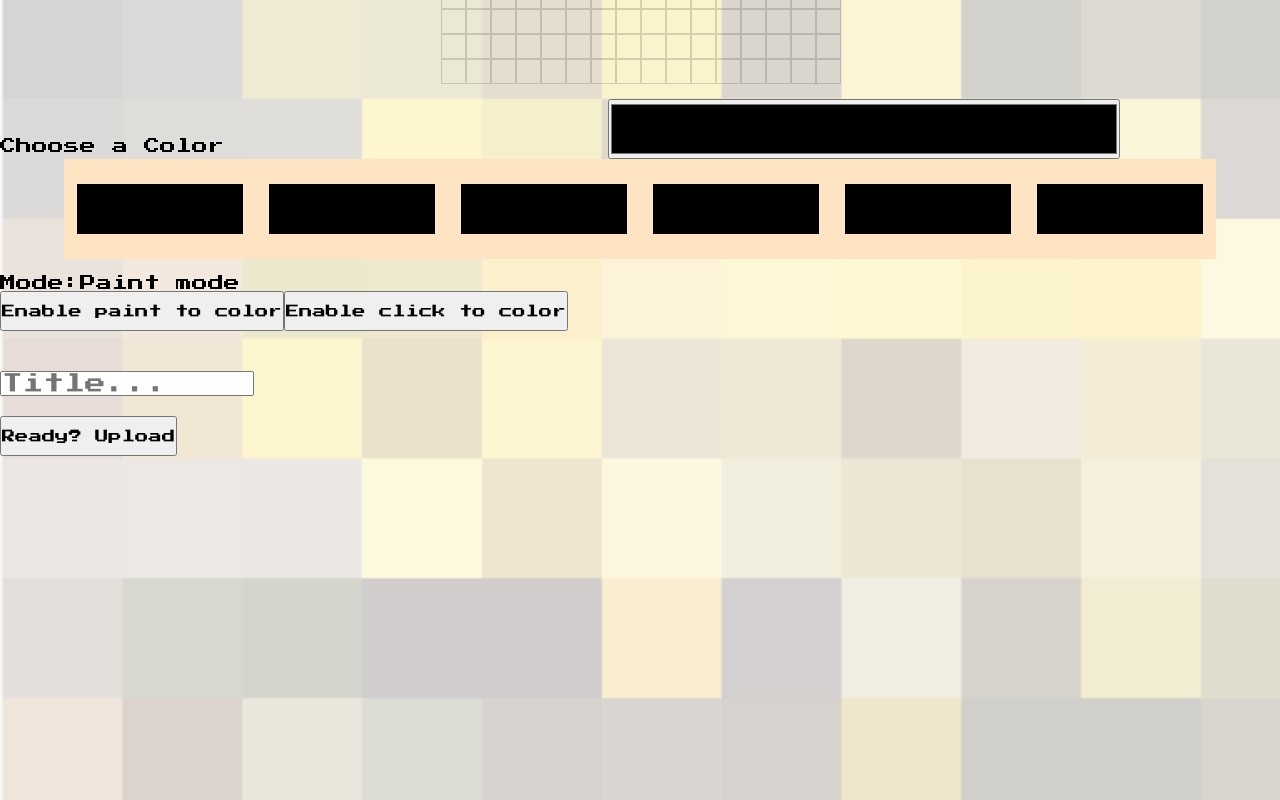
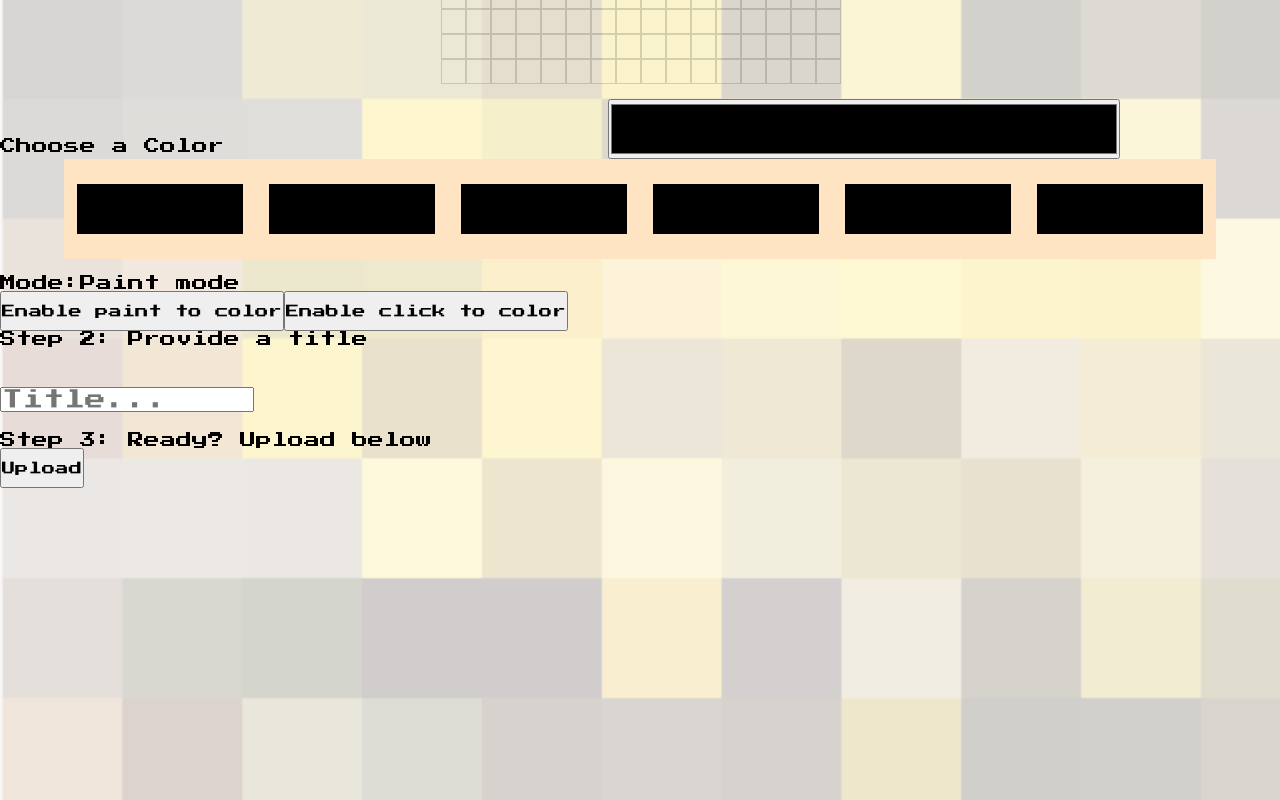
Before and after one commit to sandyjameslord/rgbpixel2, a Nuxt app: page /n-Design in a window 1280 px wide. Shown: the part 600-1400 px from the top of the page. Built offline with nearby package versions, Linux system fonts and the light colour scheme; no server answers.

Commit message:
n-photo edit adjustments 6

```diff
--- a/pages/n-Design.vue
+++ b/pages/n-Design.vue
@@ -551,9 +551,10 @@
             <button @click="enablePaintToColor()">Enable paint to color</button>
             <button @click="enableClickToColor()">Enable click to color</button>
         </div>
+        <div>Step 2: Provide a title</div>
         <input id='userBurgerTitle' type="text" class="text" placeholder="Title..." v-model="burgerTitle"><br>
-
-        <button @click='parseHHDataIntoNewBurger1()'>Ready? Upload</button>
+        <div>Step 3: Ready? Upload below</div>
+        <button @click='parseHHDataIntoNewBurger1()'>Upload</button>
 
 
     </main>
```
